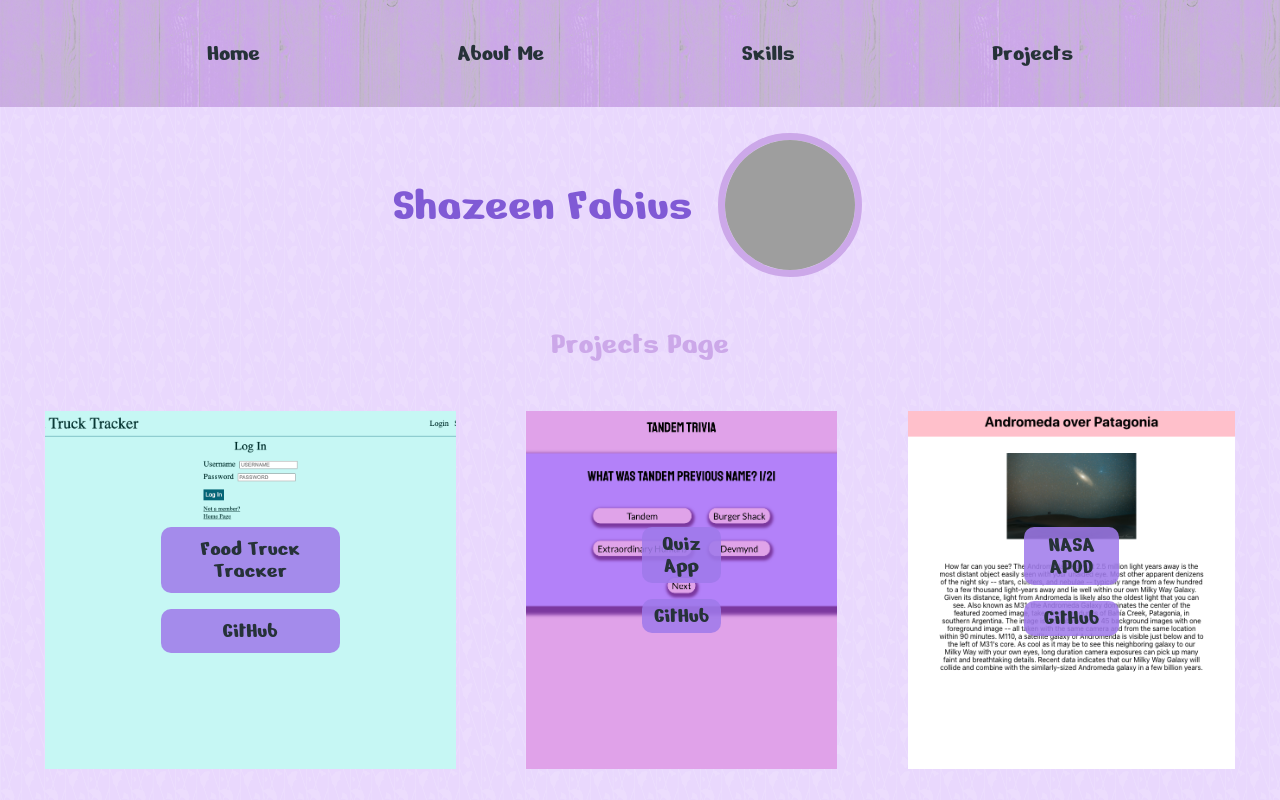
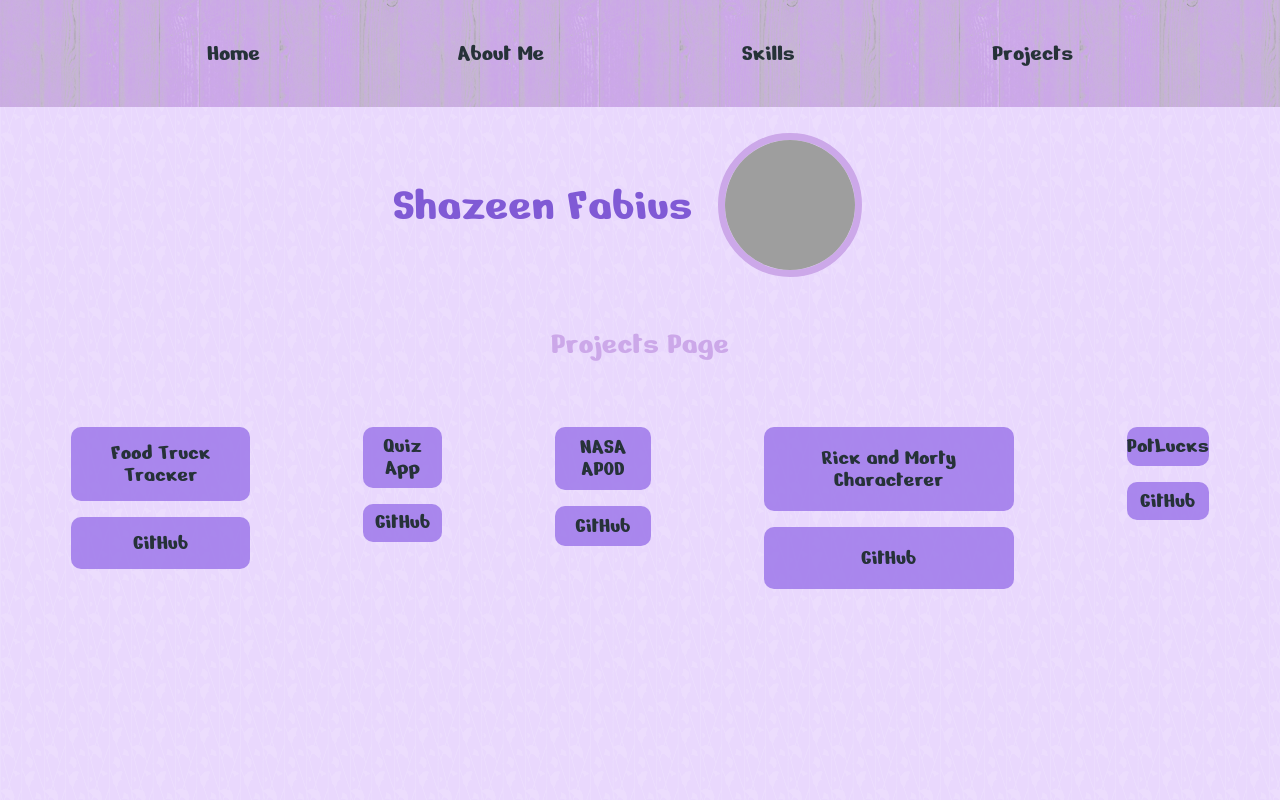
Before and after one commit to Shazeen15/sfportfolio, a React (Create React App) app: page /projects in a window 1280 px wide. Shown: the top 800 px of the page. Built offline with nearby package versions, Linux system fonts and the light colour scheme; grey boxes are pictures that could not be loaded.

Commit message:
added projects and skills

```diff
--- a/src/App.css
+++ b/src/App.css
@@ -257,40 +257,10 @@ hr {
   color: #cca8e9;
 }
 
-.foodTruck {
-  background: url("./components/img/truckTracker.png");
-  /* filter: blur(8px); */
+.projects {
   background-position: center;
   background-repeat: no-repeat;
   background-size: cover;
-  padding: 100px;
-}
-
-.quizApp {
-  background: url("./components/img/quizApp.png");
-  /* filter: blur(8px); */
-  background-position: center;
-  background-repeat: no-repeat;
-  background-size: cover;
-  padding: 100px;
-}
-
-.nasa {
-  background: url("./components/img/nasa.png");
-  /* filter: blur(8px); */
-  background-position: center;
-  background-repeat: no-repeat;
-  background-size: cover;
-  padding: 100px;
-}
-
-.rick {
-  background: url("./components/img/rick.png");
-  /* filter: blur(8px); */
-  background-position: center;
-  background-repeat: no-repeat;
-  background-size: cover;
-  padding: 100px;
 }
 
 .con1 {
@@ -311,6 +281,6 @@ hr {
   font-size: 1.4rem;
   background: #9f7aeadb;
   text-align: center;
-  padding: 5%;
+  padding: 7% 9%;
   border-radius: 10px;
 }
--- a/src/components/Projects.js
+++ b/src/components/Projects.js
@@ -3,13 +3,12 @@ function Projects() {
   return (
     <div className="project">
       <h2>Projects Page</h2>
-      {/* <img src={truckTracker} alt="" /> */}
       <div className="con1">
         {/* food truck project */}
-        <div className="foodTruck">
+        <div className="projects">
           <a
             className="siteLink"
-            href="https://food-truck-tracker.vercel.app/login"
+            href="https://github.com/Food-Truck-Tracker-TT7/frontend"
             target="_blank"
             without
             rel="noreferrer"
@@ -27,10 +26,10 @@ function Projects() {
           </a>
         </div>
         {/* quiz project */}
-        <div className="quizApp">
+        <div className="projects">
           <a
             className="siteLink"
-            href="https://tandem-trivia.herokuapp.com/"
+            href="https://github.com/Shazeen15/tandem-trivia-app"
             target="_blank"
             without
             rel="noreferrer"
@@ -48,10 +47,10 @@ function Projects() {
           </a>
         </div>
         {/* nasa page */}
-        <div className="nasa">
+        <div className="projects">
           <a
             className="siteLink"
-            href="https://nasa-apod-sf.netlify.app/"
+            href="https://github.com/Shazeen15/nasa-apod"
             target="_blank"
             without
             rel="noreferrer"
@@ -69,10 +68,10 @@ function Projects() {
           </a>
         </div>
         {/* rick page */}
-        <div className="rick">
+        <div className="projects">
           <a
             className="siteLink"
-            href="https://rickmortycharacters-sf.netlify.app/"
+            href="https://github.com/Shazeen15/rickandmorty"
             target="_blank"
             without
             rel="noreferrer"
@@ -89,6 +88,28 @@ function Projects() {
             GitHub
           </a>
         </div>
+
+        {/* Potluck */}
+        <div className="projects">
+          <a
+            className="siteLink"
+            href="https://github.com/PotluckPlanner-TT7/Frontend"
+            target="_blank"
+            without
+            rel="noreferrer"
+          >
+            PotLucks
+          </a>
+          <a
+            className="githubLink"
+            href="https://github.com/PotluckPlanner-TT7/Frontend"
+            target="_blank"
+            without
+            rel="noreferrer"
+          >
+            GitHub
+          </a>
+        </div>
       </div>
     </div>
   );
--- a/src/components/Skills.js
+++ b/src/components/Skills.js
@@ -4,17 +4,19 @@ import bootstrap from "./img/bootstrap.png";
 import javascript from "./img/javascript.png";
 import react from "./img/react.png";
 import sass from "./img/sass.png";
+import java from "./img/java.png";
 function Skills() {
   return (
     <div className="skill">
       <h2>My Skills</h2>
       <div>
-        <img src={html} alt="" />
-        <img src={css} alt="" />
-        <img src={bootstrap} alt="" />
-        <img src={javascript} alt="" />
-        <img src={react} alt="" />
-        <img src={sass} alt="" />
+        <img src={html} alt="html" />
+        <img src={css} alt="css" />
+        <img src={bootstrap} alt="bootstrap" />
+        <img src={javascript} alt="javascript" />
+        <img src={react} alt="react" />
+        <img src={sass} alt="sass" />
+        <img src={java} alt="java" />
       </div>
     </div>
   );
```
Also changed, not shown: src/components/img/java.png (added).
